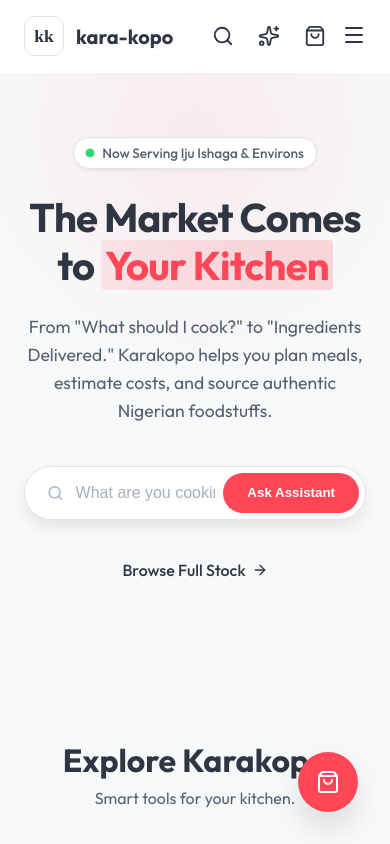
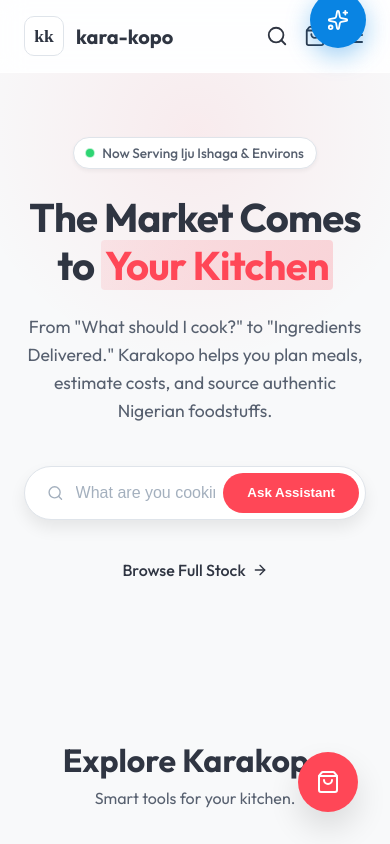
Before and after one commit to dynamikcodez/karakopo, a Next.js app: page / in a window 390 px wide. Shown: the top 844 px of the page. Built offline with nearby package versions, Linux system fonts and the light colour scheme.

Commit message:
Update Store Assistant to be persistent on mobile

```diff
--- a/src/components/StoreAssistantWidget.module.css
+++ b/src/components/StoreAssistantWidget.module.css
@@ -201,3 +201,50 @@
         transform: scale(1);
     }
 }
+
+@media (max-width: 768px) {
+    .iconBtn {
+        position: fixed;
+        bottom: 24px;
+        right: 24px;
+        background: #0984e3;
+        color: white !important;
+        width: 56px;
+        height: 56px;
+        box-shadow: 0 8px 24px rgba(9, 132, 227, 0.4);
+        z-index: 1000;
+        animation: scaleIn 0.3s cubic-bezier(0.175, 0.885, 0.32, 1.275);
+    }
+
+    .iconBtn:hover {
+        background: #00cec9;
+        transform: scale(1.1);
+    }
+
+    .widgetContainer {
+        width: 100%;
+        height: 100%;
+        margin: 0;
+        border-radius: 0;
+        top: 0;
+        left: 0;
+        bottom: 0;
+        right: 0;
+        position: fixed;
+    }
+
+    .chatContent {
+        padding-bottom: 80px;
+        /* Space for input */
+    }
+}
+
+@keyframes scaleIn {
+    from {
+        transform: scale(0);
+    }
+
+    to {
+        transform: scale(1);
+    }
+}
```
